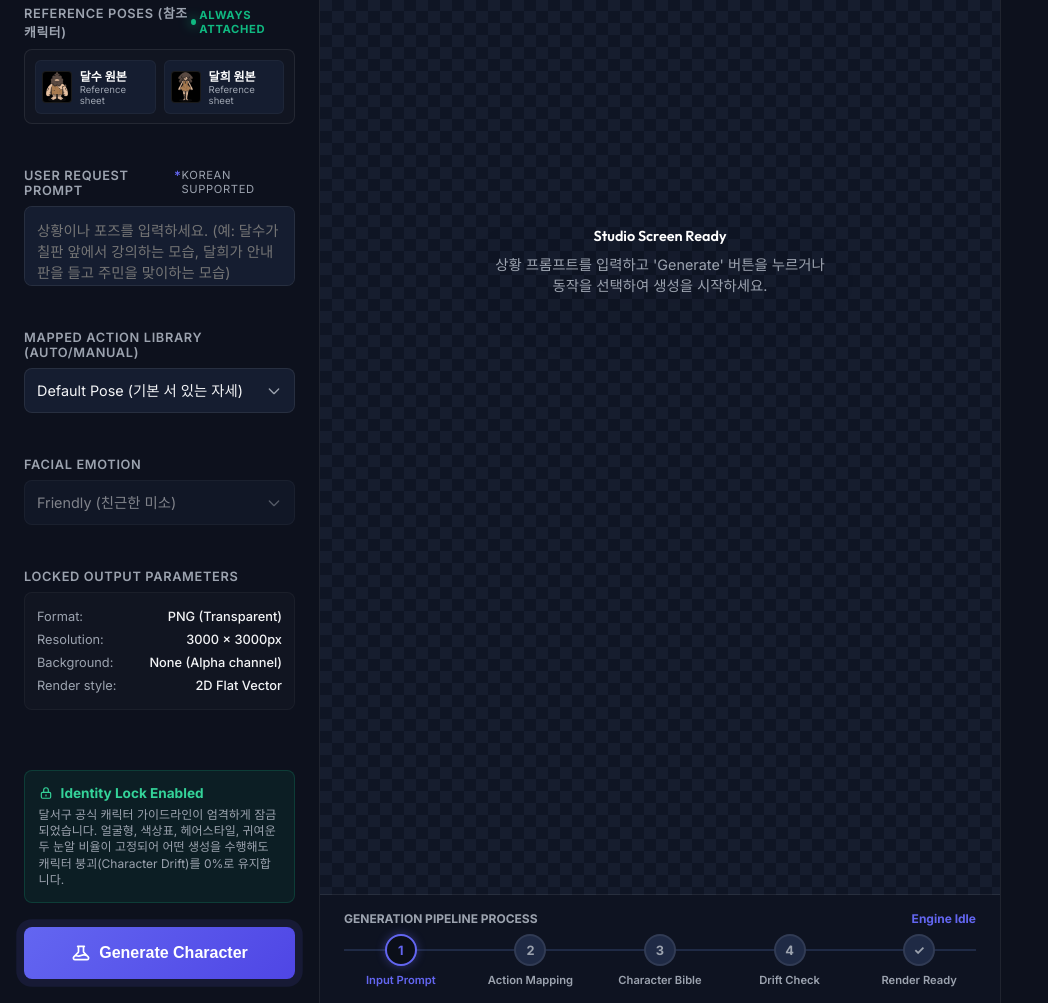
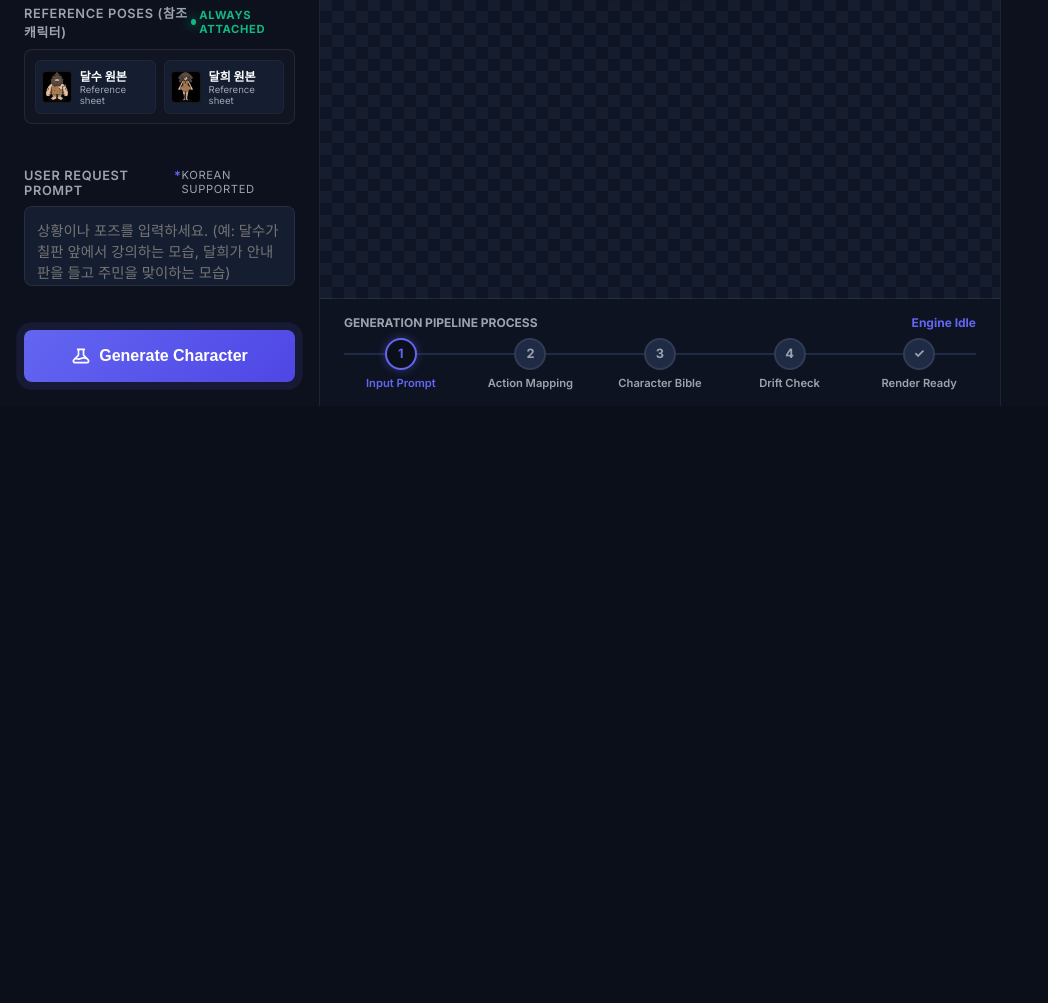
Before and after one commit to dynamicalequilibrium-source/dalsudalhee, a website: page index.html in a window 1280 px wide. Shown: the part 518-1521 px from the top of the page, without its empty margins (0-1048 px from the left). After the commit the page ends 924 px from the top, so only its background shows below. Drawn offline with Linux system fonts and the light colour scheme.

Commit message:
Hide Mapped Action Selector, Emotion Selector, Locked Parameters card, and Identity Lock Badge from panel as requested

```diff
--- a/index.html
+++ b/index.html
@@ -165,8 +165,8 @@
         <textarea id="promptInput" class="prompt-input" placeholder="상황이나 포즈를 입력하세요. (예: 달수가 칠판 앞에서 강의하는 모습, 달희가 안내판을 들고 주민을 맞이하는 모습)"></textarea>
       </div>
 
-      <!-- Mapped Action Selector -->
-      <div class="form-group">
+      <!-- Mapped Action Selector (Hidden) -->
+      <div class="form-group" style="display: none;">
         <label class="form-label">Mapped Action Library (Auto/Manual)</label>
         <select id="actionSelect" class="studio-select">
           <option value="default">Default Pose (기본 서 있는 자세)</option>
@@ -179,8 +179,8 @@
         </select>
       </div>
 
-      <!-- Emotion Selector -->
-      <div class="form-group">
+      <!-- Emotion Selector (Hidden) -->
+      <div class="form-group" style="display: none;">
         <label class="form-label">Facial Emotion</label>
         <select id="emotionSelect" class="studio-select">
           <option value="friendly">Friendly (친근한 미소)</option>
@@ -190,8 +190,8 @@
         </select>
       </div>
 
-      <!-- Locked outputs display -->
-      <div class="form-group">
+      <!-- Locked outputs display (Hidden) -->
+      <div class="form-group" style="display: none;">
         <label class="form-label">Locked Output Parameters</label>
         <div class="locked-param-card">
           <div class="locked-item">
@@ -213,8 +213,8 @@
         </div>
       </div>
 
-      <!-- Identity Lock Badge -->
-      <div class="identity-lock-badge">
+      <!-- Identity Lock Badge (Hidden) -->
+      <div class="identity-lock-badge" style="display: none;">
         <div class="lock-badge-header">
           <svg xmlns="http://www.w3.org/2000/svg" width="14" height="14" fill="none" viewBox="0 0 24 24" stroke="currentColor">
             <path stroke-linecap="round" stroke-linejoin="round" stroke-width="2" d="M12 15v2m-6 4h12a2 2 0 002-2v-6a2 2 0 00-2-2H6a2 2 0 00-2 2v6a2 2 0 002 2zm10-10V7a4 4 0 00-8 0v4h8z" />
```
